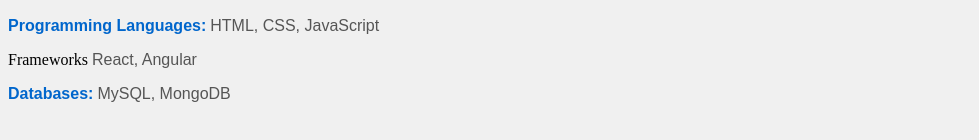
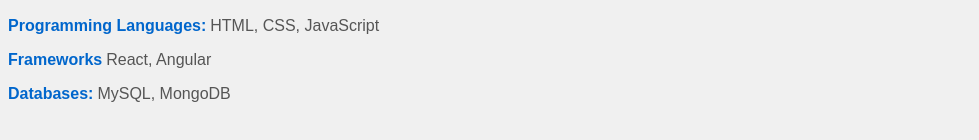
Before and after one commit to teod23/davaleba-6, a plain HTML site: page index.html in a window 1280 px wide. Shown: the part 552-692 px from the top of the page, without its empty margins (0-979 px from the left). Drawn offline with Linux system fonts and the light colour scheme.

Commit message:
Update index.html

```diff
--- a/index.html
+++ b/index.html
@@ -25,7 +25,7 @@
 
     <h2 class="header">Skills</h2>
     <p><span class="generalinfo">Programming Languages:</span> <span class="information">HTML, CSS, JavaScript</span></p>
-    <p></span class="generalinfo">Frameworks</span> <span class="information">React, Angular</span></p>
+    <p><span class="generalinfo">Frameworks</span> <span class="information">React, Angular</span></p>
     <p><span class="generalinfo">Databases:</span> <span class="information">MySQL, MongoDB</span></p>
 
 </body>
```
